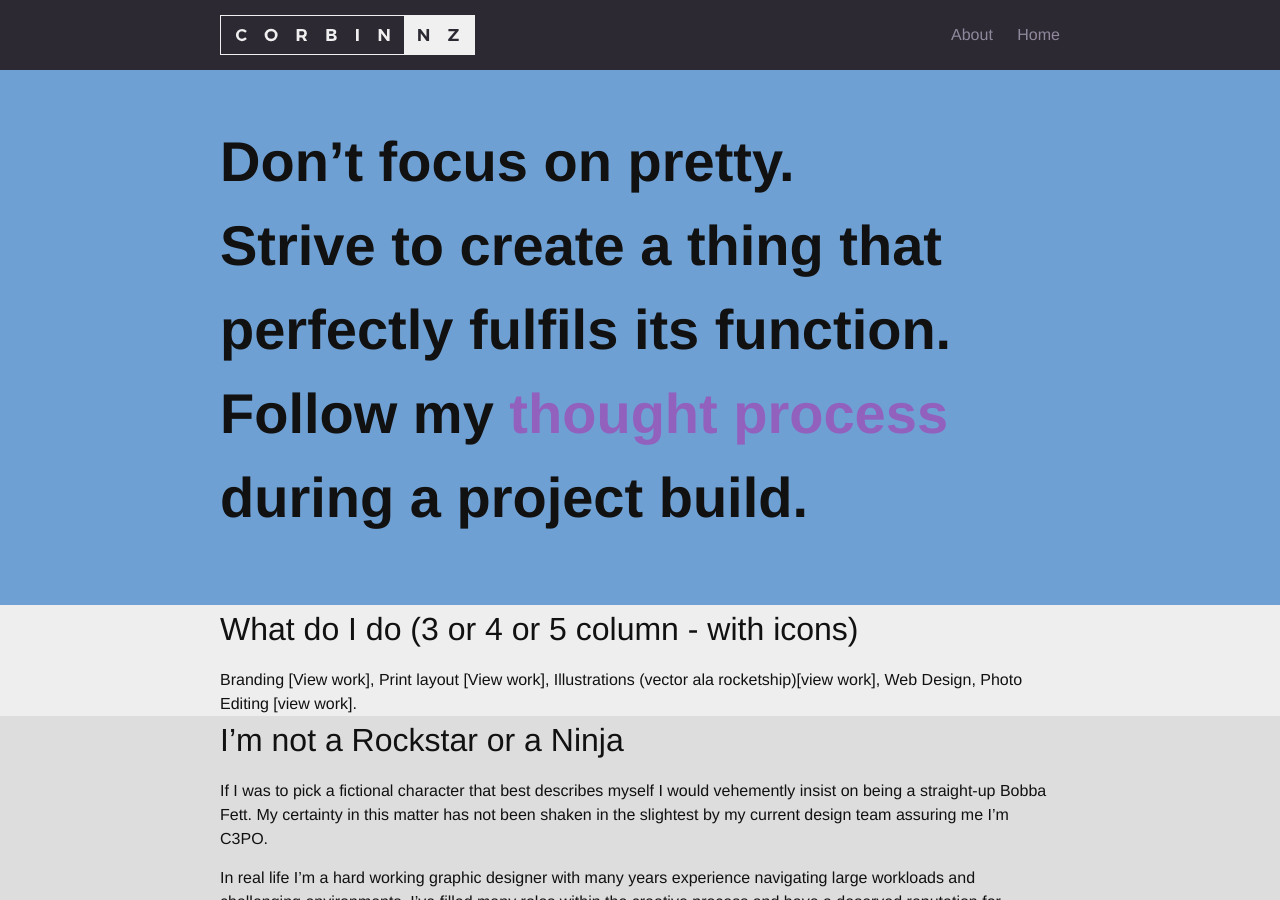
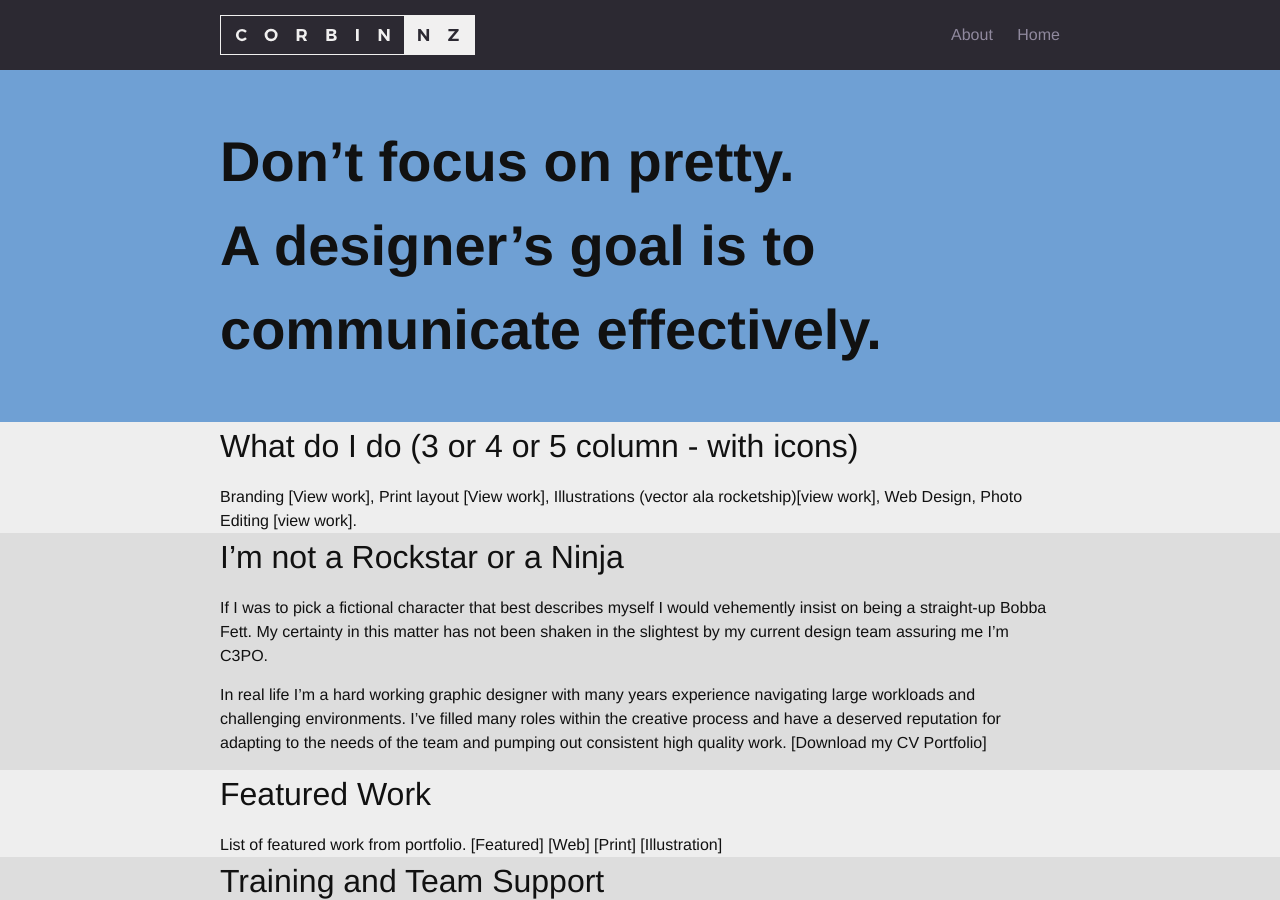
Before and after one commit to corbs/corbs.github.io, a Jekyll site: the page built from home.md, in a window 1280 px wide and 900 px high. Built offline with Jekyll 4.4.1, drawn with Linux system fonts in a browser that asks for light colours.

Commit message:
Headline adjustment

```diff
--- a/home.md
+++ b/home.md
@@ -4,8 +4,7 @@ title: Home
 permalink: /home
 ---
 <div class="hero">
-  <div class="wrapper">Don’t focus on pretty.<br />Strive to create a thing that perfectly fulfils its function.
-<p>Follow my <a href="*">thought process</a> during a project build.</p>
+  <div class="wrapper">Don’t focus on pretty.<br />A designer’s goal is to communicate effectively.
 </div></div>
 
 <div class="fullscreen" style="background-color:#eee;">
```
